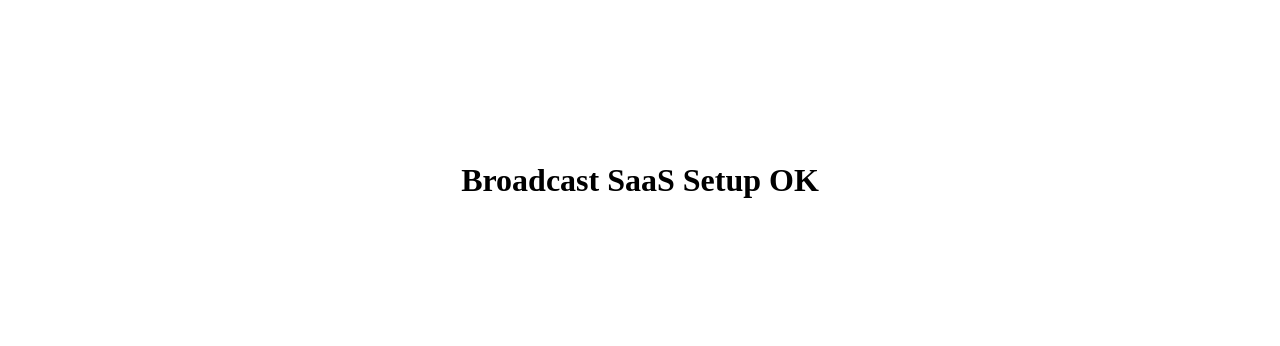
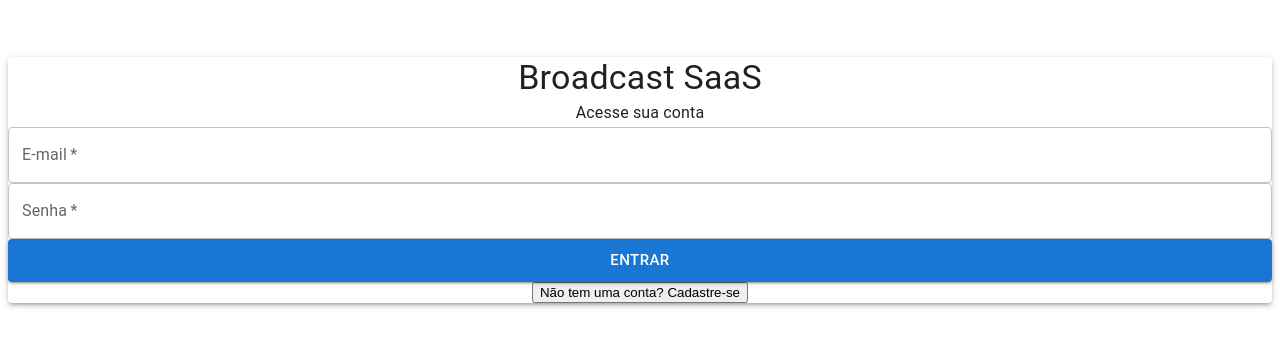
Before and after one commit to thipereira02/broadcast-saas-challenge, a React (Vite) app in the folder web/: page / in a window 1280 px wide. Shown: the part 228-574 px from the top of the page. Built offline with nearby package versions, Linux system fonts and the light colour scheme; no server answers.

Commit message:
feat: add auth hook and login logic

```diff
--- a/web/src/App.tsx
+++ b/web/src/App.tsx
@@ -1,7 +1,27 @@
+import { useAuth } from "./hooks/useAuth";
+import { Login } from "./pages/Login";
+import { Button } from "@mui/material";
+
 export function App() {
+  const { user, loading, logout } = useAuth();
+
+  if (loading) {
+    return <div className="min-h-screen flex items-center justify-center">Loading...</div>;
+  }
+
+  if (!user) {
+    return <Login />;
+  }
+
   return (
-    <div className="min-h-screen bg-gray-50 flex items-center justify-center">
-      <h1 className="text-3xl font-bold text-blue-600">Broadcast SaaS Setup OK</h1>
+    <div className="min-h-screen bg-gray-50 flex flex-col items-center justify-center gap-4">
+      <h1 className="text-3xl font-bold text-blue-600">
+        Welcome to Broadcast SaaS!
+      </h1>
+      <p className="text-gray-700">Logado como: {user.email}</p>
+      <Button variant="outlined" color="error" onClick={logout}>
+        Logout
+      </Button>
     </div>
-  )
+  );
 }
--- /dev/null
+++ b/web/src/hooks/useAuth.ts
@@ -0,0 +1,57 @@
+import { useState, useEffect } from "react";
+import {
+  signInWithEmailAndPassword,
+  createUserWithEmailAndPassword,
+  signOut,
+  onAuthStateChanged
+} from "firebase/auth";
+import type { User } from "firebase/auth";
+import { auth } from "../services/firebase";
+
+export function useAuth() {
+  const [user, setUser] = useState<User | null>(null);
+  const [loading, setLoading] = useState(true);
+  const [error, setError] = useState<string | null>(null);
+
+  useEffect(() => {
+    const unsubscribe = onAuthStateChanged(auth, (currentUser) => {
+      setUser(currentUser);
+      setLoading(false);
+    });
+    return () => unsubscribe();
+  }, []);
+
+  const login = async (email: string, pass: string) => {
+    setError(null);
+    try {
+      await signInWithEmailAndPassword(auth, email, pass);
+    } catch (err: unknown) {
+      if (err instanceof Error) {
+        setError(err.message);
+      } else {
+        setError("Ocorreu um erro desconhecido no login.");
+      }
+      throw err;
+    }
+  };
+
+  const register = async (email: string, pass: string) => {
+    setError(null);
+    try {
+      await createUserWithEmailAndPassword(auth, email, pass);
+    } catch (err: unknown) {
+      if (err instanceof Error) {
+        setError(err.message);
+      } else {
+        setError("Ocorreu um erro desconhecido no cadastro.");
+      }
+      throw err;
+    }
+  };
+
+  const logout = async () => {
+    await signOut(auth);
+  };
+
+  return { user, loading, error, login, register, logout };
+}
--- /dev/null
+++ b/web/src/pages/Login.tsx
@@ -0,0 +1,94 @@
+import { useState } from "react";
+import { TextField, Button, Typography, Paper } from "@mui/material";
+import { useAuth } from "../hooks/useAuth";
+
+export function Login() {
+  const { login, register, error } = useAuth();
+  const [isLogin, setIsLogin] = useState(true);
+  const [email, setEmail] = useState("");
+  const [password, setPassword] = useState("");
+  const [loadingAction, setLoadingAction] = useState(false);
+
+  const handleSubmit = async () => {
+    setLoadingAction(true);
+    try {
+      if (isLogin) {
+        await login(email, password);
+      } else {
+        await register(email, password);
+      }
+    } catch (err) {
+      console.error(err);
+    } finally {
+      setLoadingAction(false);
+    }
+  };
+
+  return (
+    <div className="min-h-screen bg-gray-100 flex items-center justify-center p-4">
+      <Paper elevation={3} className="p-8 w-full max-w-md flex flex-col gap-6">
+        <Typography variant="h4" component="h1" className="text-center font-bold text-gray-800">
+          Broadcast SaaS
+        </Typography>
+
+        <Typography variant="subtitle1" className="text-center text-gray-600 mb-4">
+          {isLogin ? "Acesse sua conta" : "Crie uma nova conta"}
+        </Typography>
+
+        <form
+          onSubmit={(e) => {
+            e.preventDefault();
+            handleSubmit();
+          }}
+          className="flex flex-col gap-4"
+        >
+          <TextField
+            label="E-mail"
+            type="email"
+            variant="outlined"
+            fullWidth
+            required
+            value={email}
+            onChange={(e) => setEmail(e.target.value)}
+          />
+          <TextField
+            label="Senha"
+            type="password"
+            variant="outlined"
+            fullWidth
+            required
+            value={password}
+            onChange={(e) => setPassword(e.target.value)}
+          />
+
+          {error && (
+            <Typography variant="body2" color="error" className="text-center">
+              {error}
+            </Typography>
+          )}
+
+          <Button
+            type="submit"
+            variant="contained"
+            color="primary"
+            size="large"
+            disabled={loadingAction}
+            className="mt-2 h-12"
+          >
+            {loadingAction ? "Processando..." : (isLogin ? "Entrar" : "Cadastrar")}
+          </Button>
+        </form>
+
+        <div className="text-center mt-4">
+          <button
+            type="button"
+            onClick={() => setIsLogin(!isLogin)}
+            className="text-blue-600 hover:underline text-sm font-medium"
+          >
+            {isLogin ? "Não tem uma conta? Cadastre-se" : "Já tem uma conta? Faça login"}
+          </button>
+        </div>
+      </Paper>
+    </div>
+  );
+}
```
